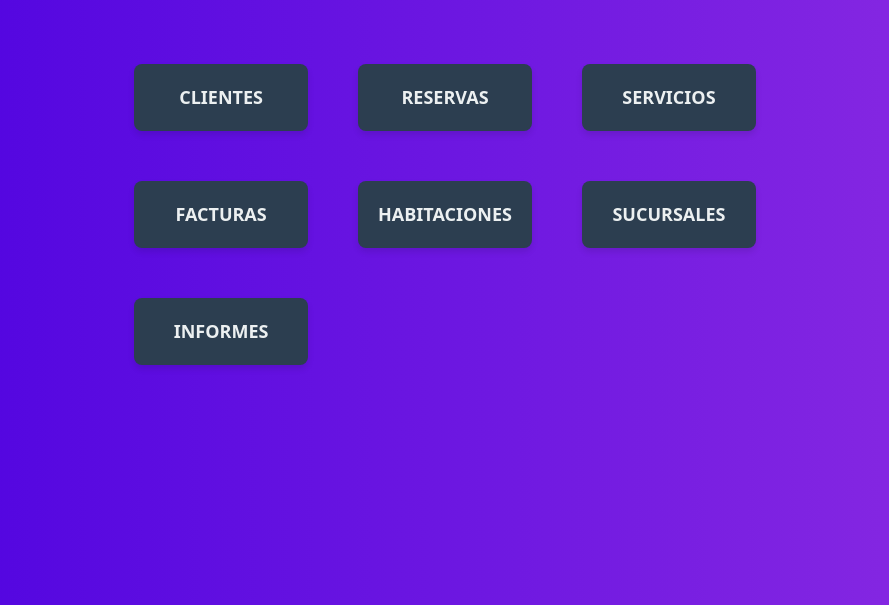
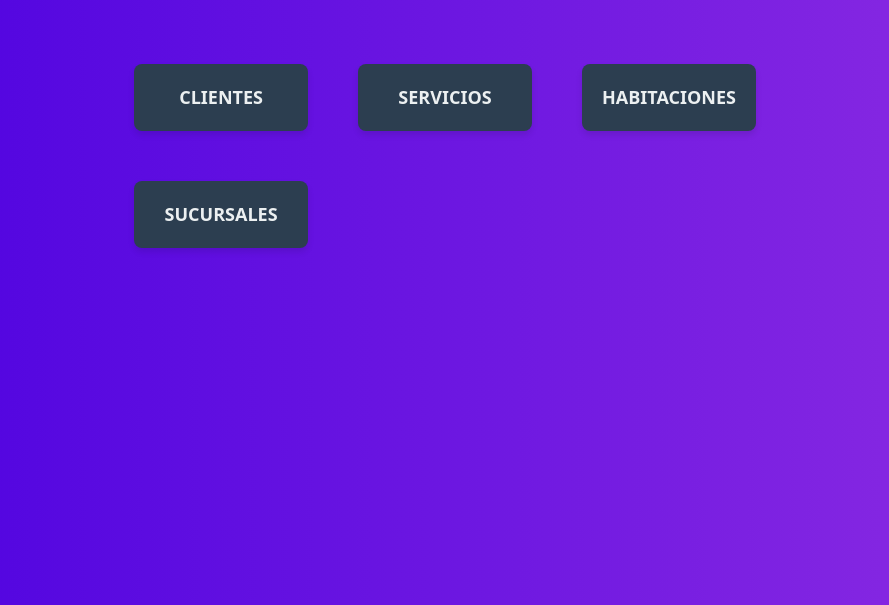
Before and after one commit to mcuzco/ProyectoMC, a Flask app: page /home in a window 1280 px wide. Shown: the part 56-661 px from the top of the page, without its empty margins (195-1084 px from the left). Run offline with Flask 2, Linux system fonts and the light colour scheme; some libraries are stand-ins or nearby versions.

Commit message:
Comentar los Links del Home
Comente los links de Reserva, Factura y  Informe del Home.

```diff
--- a/app/templates/home.html
+++ b/app/templates/home.html
@@ -5,14 +5,14 @@
     <nav>
         <ul>
             <li><a href="{{ url_for('clientes') }}">CLIENTES</a></li>
-            <li><a href="{{ url_for('reservas') }}">RESERVAS</a></li>
             <li><a href="{{ url_for('servicios') }}">SERVICIOS</a></li>
-            <li><a href="{{ url_for('facturas') }}">FACTURAS</a></li>
             <li><a href="{{ url_for('habitaciones') }}">HABITACIONES</a></li>
             <li><a href="{{ url_for('sucursales') }}">SUCURSALES</a></li>
-            <li><a href="{{ url_for('informes') }}">INFORMES</a></li>
         </ul>
     </nav>
 </div>
 
 {% endblock %}
+            <!-- <li><a href="{{ url_for('reservas') }}">RESERVAS</a></li> -->
+            <!-- <li><a href="{{ url_for('facturas') }}">FACTURAS</a></li> -->
+            <!-- <li><a href="{{ url_for('informes') }}">INFORMES</a></li> -->
```
